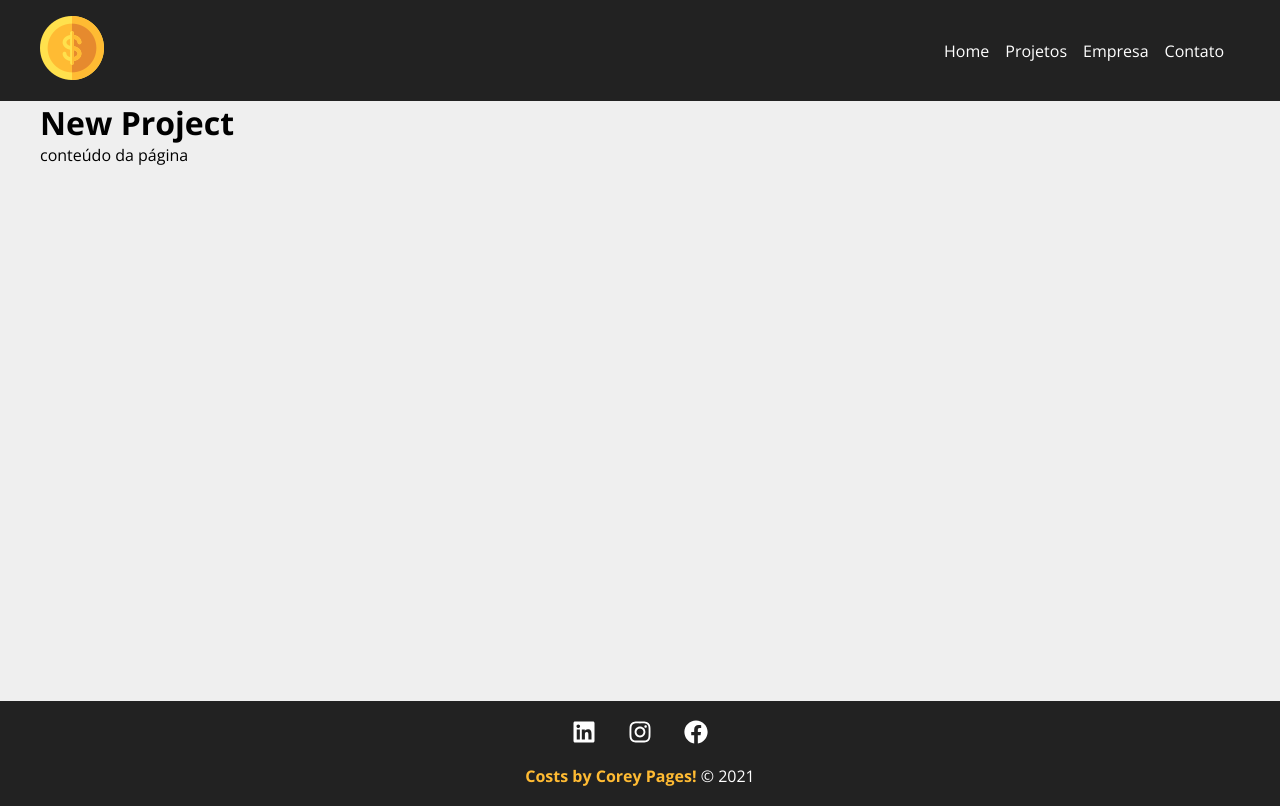
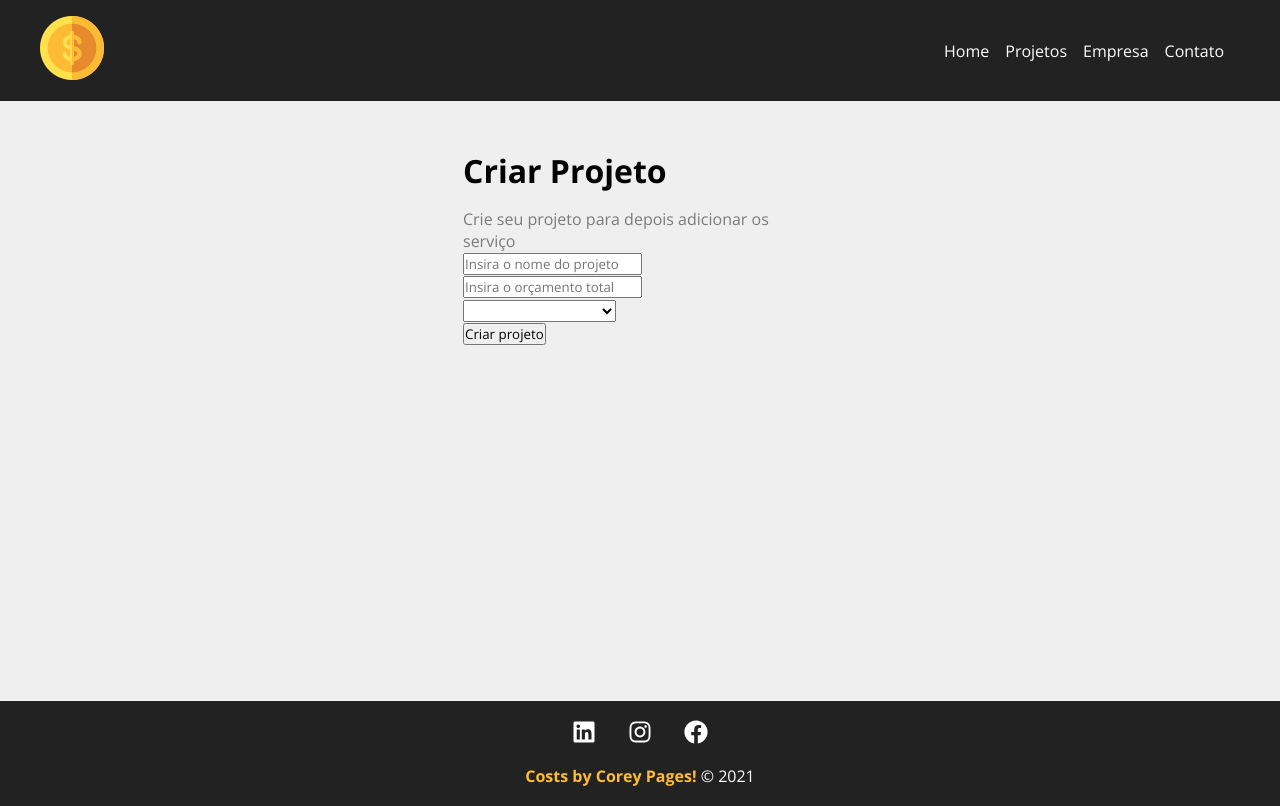
Before and after one commit to CoreyDevl/curso_react, a React (Create React App) app: page /newproject in a window 1280 px wide. Built offline with nearby package versions, Linux system fonts and the light colour scheme.

Commit message:
montamos a aestrutura do form

```diff
--- a/src/App.js
+++ b/src/App.js
@@ -1,4 +1,4 @@
-import {BrowserRouter as Router, Switch, Route, Link} from 'react-router-dom'
+import {BrowserRouter as Router, Switch, Route} from 'react-router-dom'
 import './App.css';
 import Home from './pages/Home';
 import Empresa from './pages/Empresa';
--- /dev/null
+++ b/src/components/layout/NewProject.module.css
@@ -0,0 +1,13 @@
+.newProjectContainer{
+    width: 450px;
+    margin: 0 auto;
+    padding: 3em;
+}
+
+.newProjectContainer h1{
+    margin-bottom: 0.5em;
+}
+
+.newProjectContainer p{
+    color: #7b7b7b;
+}
--- /dev/null
+++ b/src/components/projects/ProjectForm.js
@@ -0,0 +1,21 @@
+
+function ProjectForm(){
+    return (
+        <form>
+            <div><input type="text" placeholder="Insira o nome do projeto" />
+            </div>
+            <div><input type="number" placeholder="Insira o orçamento total" />
+            </div>
+            <div>
+            <select name="categoryID">
+            <option disabled>Selecione a categoria</option>
+            </select>
+            </div>
+            <div>
+                <input type="submit" value="Criar projeto" />
+            </div>
+        </form>
+    )
+}
+
+export default ProjectForm
--- a/src/pages/NewProject.js
+++ b/src/pages/NewProject.js
@@ -1,8 +1,12 @@
+import styles from '../../src/components/layout/NewProject.module.css'
+import ProjectForm from '../components/projects/ProjectForm'
+
 function NewProject(){
 return(
-<div>
-    <h1>New Project</h1>
-    <p>conteúdo da página</p>
+<div className={styles.newProjectContainer}>
+    <h1>Criar Projeto</h1>
+    <p>Crie seu projeto para depois adicionar os serviço</p>
+    <ProjectForm />
 </div>
 )
 }
```
